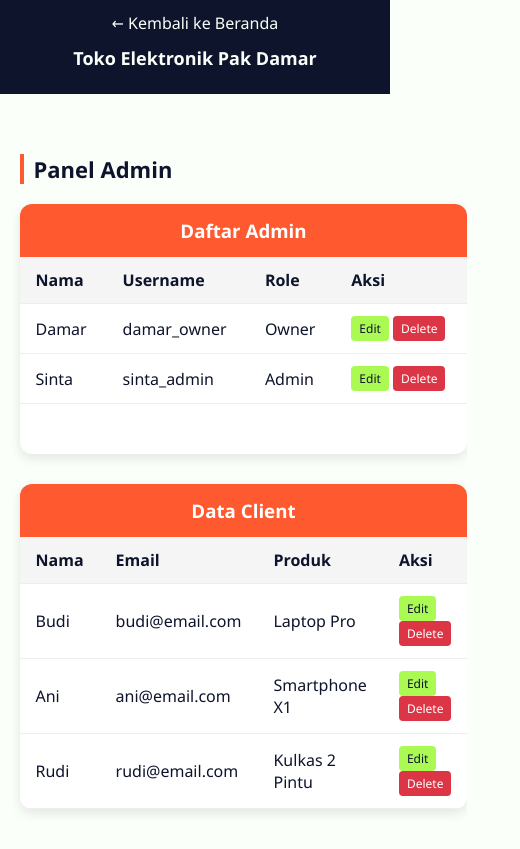
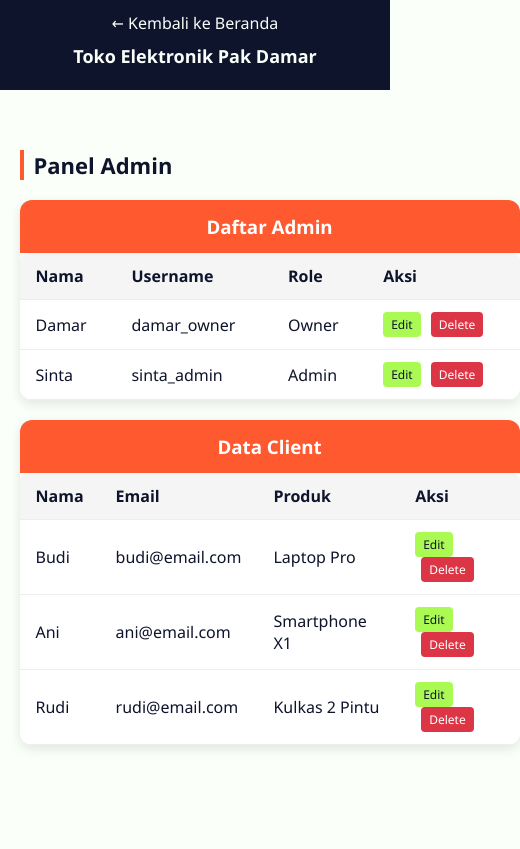
Before and after one commit to salsabilasalwarizki/Toko_Elektronik_Pak_Damar-Tugas_Praktikum_Proweb, a plain HTML site: page admin.html in a window 390 px wide. Shown: the whole page, 520 px wide, since content can reach past the window. Drawn offline with Linux system fonts and the light colour scheme.

Commit message:
Update admin.html

```diff
--- a/admin.html
+++ b/admin.html
@@ -63,7 +63,7 @@
     .tables-container {
       display: flex;
       flex-wrap: wrap;
-      gap: 30px;
+      gap: 24px;
     }
 
     .admin-table {
@@ -82,9 +82,15 @@
       text-align: center;
     }
 
+    .table-wrapper {
+      overflow-x: auto;
+      width: 100%;
+    }
+
     table {
       width: 100%;
       border-collapse: collapse;
+      min-width: 500px;
     }
 
     th, td {
@@ -96,6 +102,7 @@
     th {
       background: #f5f5f5;
       color: #0D142B;
+      white-space: nowrap;
     }
 
     tr:hover {
@@ -126,6 +133,7 @@
       text-decoration: none;
       display: inline-block;
       transition: background 0.2s;
+      margin-left: 6px;
     }
 
     .btn-delete:hover {
@@ -133,28 +141,37 @@
     }
 
     @media (max-width: 768px) {
+      nav {
+        flex-direction: column;
+        gap: 10px;
+      }
+
+      .nav-brand {
+        font-size: 18px;
+      }
+
       .tables-container {
         flex-direction: column;
+        gap: 20px;
       }
-      nav {
-        flex-direction: column;
-        gap: 12px;
+
+      .admin-table {
+        min-width: 100%;
       }
-      .nav-brand {
-        font-size: 18px;
+
+      .table-wrapper {
+        border-radius: 8px;
       }
     }
   </style>
 </head>
 <body>
   <nav>
-    <div class="nav-links" style="flex: 0 0 auto;">
+    <div class="nav-links">
       <a href="dashboard.html">← Kembali ke Beranda</a>
     </div>
-    <div class="nav-brand">
-      Toko Elektronik Pak Damar
-    </div>
-    <div style="flex: 0 0 auto;"></div>
+    <div class="nav-brand">Toko Elektronik Pak Damar</div>
+    <div></div>
   </nav>
 
   <div class="container">
@@ -162,6 +179,7 @@
     <div class="tables-container">
       <div class="admin-table">
         <h3>Daftar Admin</h3>
+        <div class="table-wrapper">
           <table>
             <thead>
               <tr>
@@ -193,9 +211,11 @@
             </tbody>
           </table>
         </div>
+      </div>
 
       <div class="admin-table">
         <h3>Data Client</h3>
+        <div class="table-wrapper">
           <table>
             <thead>
               <tr>
@@ -238,5 +258,6 @@
         </div>
       </div>
     </div>
+  </div>
 </body>
 </html>
```
Lines whose indentation alone changed are shown as unchanged.
